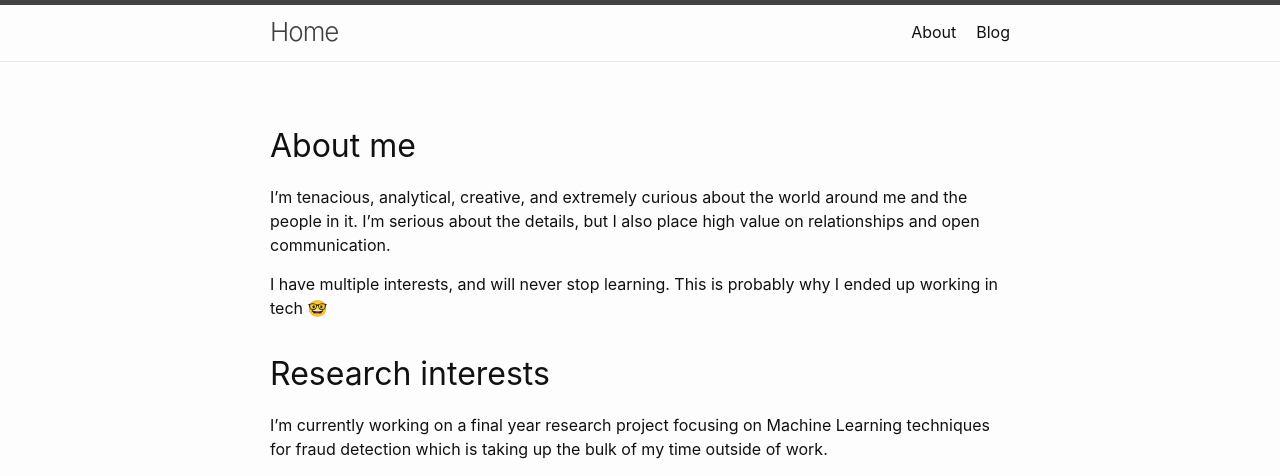
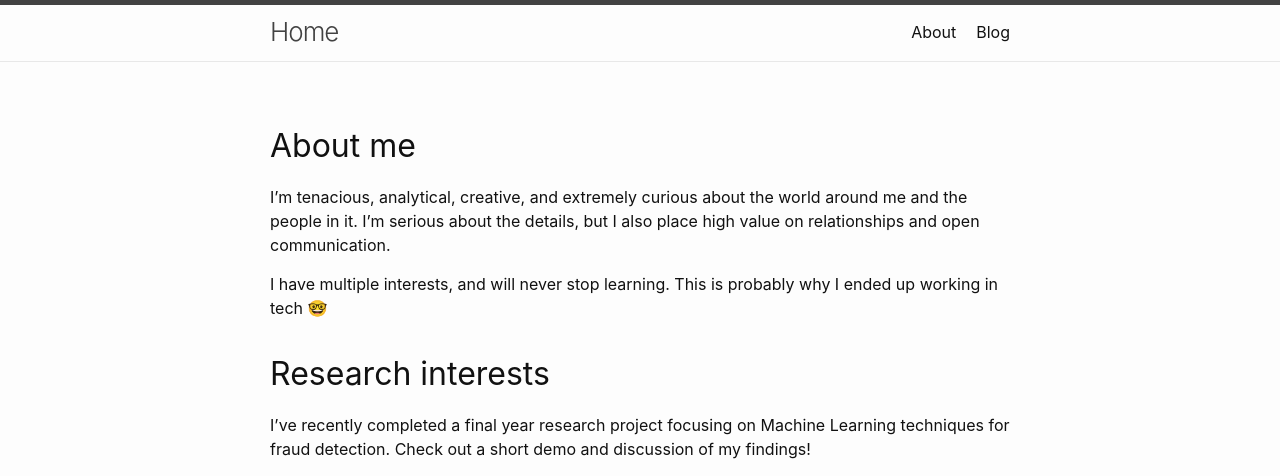
Before and after one commit to lenevdm/lenevdm.github.io, a Jekyll site: the page built from about.md, in a window 1280 px wide. Shown: the top 476 px of the page. Built offline with Jekyll 4.4.1, drawn with Linux system fonts in a browser that asks for light colours; some of the changed text lies outside the part shown; grey boxes are pictures that could not be loaded.

Commit message:
Updated research interests and added video

```diff
--- a/about.md
+++ b/about.md
@@ -10,12 +10,13 @@ I’m tenacious, analytical, creative, and extremely curious about the world aro
 I have multiple interests, and will never stop learning. This is probably why I ended up working in tech 🤓
 
 ## Research interests
-I'm currently working on a final year research project focusing on Machine Learning techniques for fraud detection which is taking up the bulk of my time outside of work.
+I've recently completed a final year research project focusing on Machine Learning techniques for fraud detection. Check out a short demo and discussion of my findings!
 
-Other things I'm learning about:
-- Risk analytics
-- Analytics Development Lifecycle
-- Technology tools and learning
+<div style="position: relative; padding-bottom: 56.25%; height: 0; overflow: hidden;">
+  <iframe src="https://www.youtube.com/embed/-QGA6fVaQMI"
+    style="position: absolute; top: 0; left: 0; width: 100%; height: 100%;"
+    frameborder="0" allowfullscreen></iframe>
+</div>
 
 ## Instructional design and writing portfolio
 While I no longer work full time on instructional design projects, you can see examples of my work designing learning experiences and resources in my [portfolio](https://sites.google.com/view/lvdmportfolio/?usp=sharing).
```
